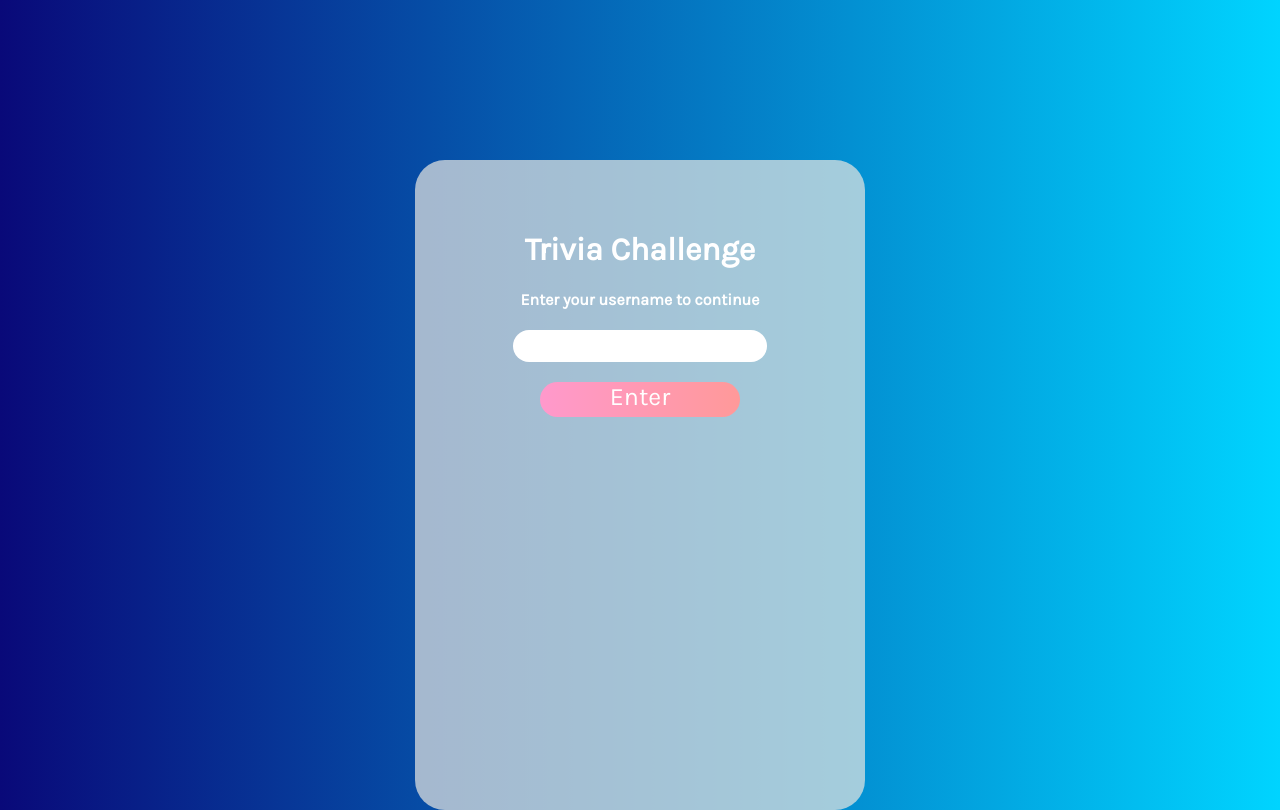
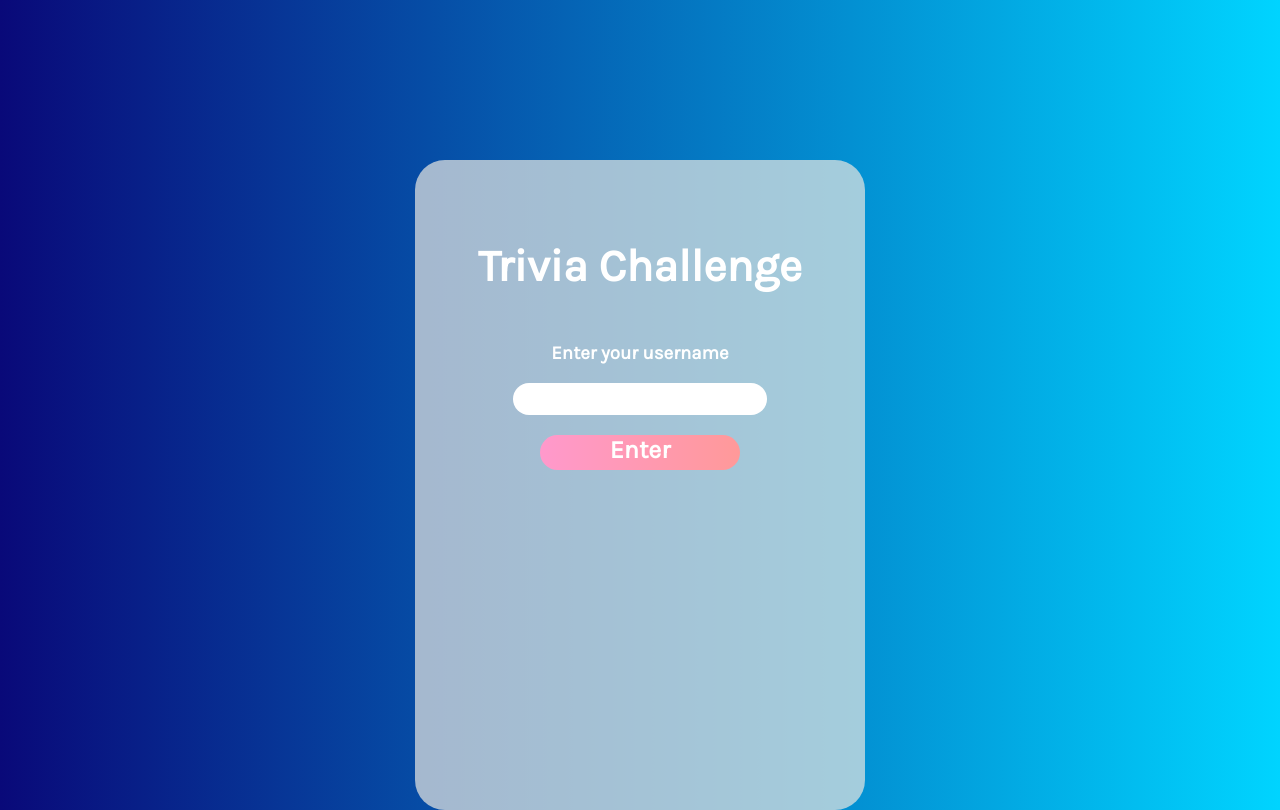
Before and after one commit to dtFocuS/tsea-front-end, a React (Create React App) app: page / in a window 1280 px wide. Built offline with nearby package versions, Linux system fonts and the light colour scheme.

Commit message:
added additional styling on the landing page

```diff
--- a/src/Components/LandingPage.js
+++ b/src/Components/LandingPage.js
@@ -26,10 +26,11 @@ class LandingPage extends React.Component {
         return(
             <div style={{width: "100%", height: "100%", position: "relative"}}>
                 <div style={{width: "450px", height: "600px", backgroundColor: "rgba(232, 231, 225, 0.7)", margin:"0 auto", borderRadius: "30px", marginTop: "20vh", paddingTop: "50px", color: "white"}}>
-                    <h1>Trivia Challenge</h1>
-                    <h4>Enter your username to continue</h4>
-                    <input style={{borderRadius: "20px", width: "250px", height: "30px", textAlign: "center", border: "none", outline: "0", fontSize: "20px"}} onChange={this.handleChange}></input>
-                    <div onClick={this.handleEnter} style={{width: "200px", height: "35px", border: "0px solid black", borderRadius: "20px",  background: "linear-gradient(to left, #ff9999 0%, #ff99cc 100%)", color: "#fff", margin:"20px auto", fontSize: "25px", cursor: "pointer", }}>Enter</div>
+                    <h1 style={{fontSize: "45px"}}>Trivia Challenge</h1>
+                    <h3 style={{paddingTop: "20px"}}>Enter your username</h3>
+                    <input style={{borderRadius: "20px", width: "250px", height: "30px", textAlign: "center", border: "none", outline: "0", fontSize: "20px"}} onChange={this.handleChange} required/>
+                    <div onClick={this.handleEnter} style={{width: "200px", height: "35px", border: "0px solid black", borderRadius: "20px",
+                    background: "linear-gradient(to left, #ff9999 0%, #ff99cc 100%)", color: "#fff", margin:"20px auto", fontSize: "25px", cursor: "pointer", fontWeight: "bold", marginTop: "20px"}}>Enter</div>
                 </div>
             </div>
         )
```
